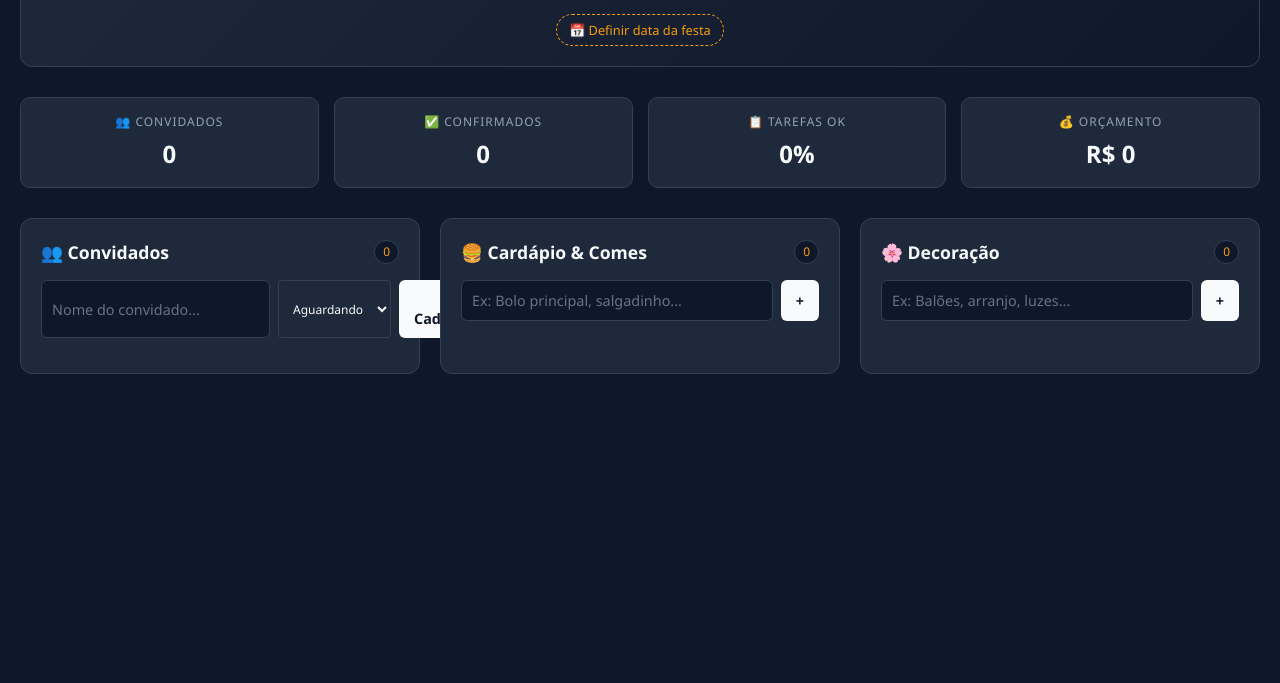
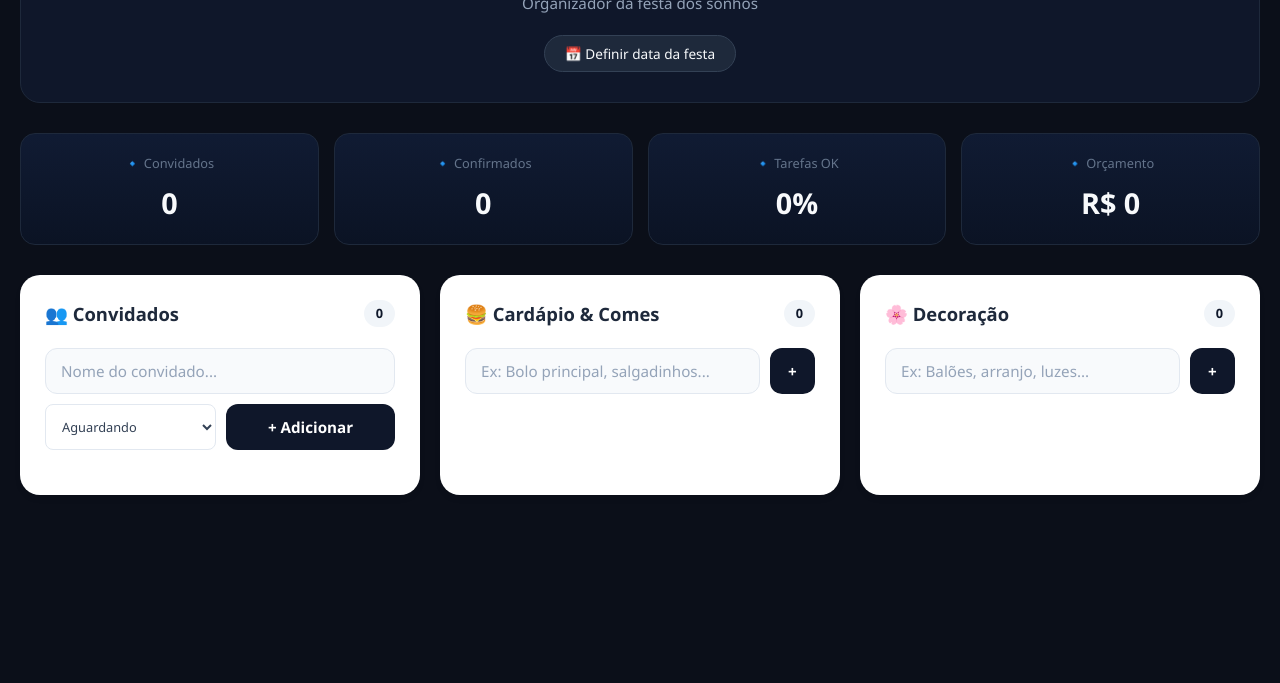
Before and after one commit to rafaellelavignee-lab/aniversario-eloisa, a plain HTML site: page index.html in a window 1280 px wide. Shown: the part 117-800 px from the top of the page. Drawn offline with Linux system fonts and the light colour scheme; no server answers.

Commit message:
Update index.html
New

```diff
--- a/index.html
+++ b/index.html
@@ -6,12 +6,13 @@
   <title>15 Anos de Eloisa</title>
   <style>
     :root {
-      --bg-primary: #0f172a;
-      --bg-secondary: #1e293b;
-      --accent: #f59e0b;
+      --bg-primary: #0b0f19;
+      --bg-secondary: #131c2e;
+      --accent: #d97706;
+      --accent-light: #fef3c7;
       --text-main: #f8fafc;
       --text-muted: #94a3b8;
-      --border: #334155;
+      --border: #1e293b;
     }
 
     * {
@@ -31,200 +32,206 @@
     header {
       text-align: center;
       margin-bottom: 30px;
-      padding: 20px;
-      background: linear-gradient(135deg, var(--bg-secondary), #0f172a);
-      border-radius: 12px;
+      padding: 30px 20px;
+      background: #0f172a;
+      border-radius: 20px;
       border: 1px solid var(--border);
     }
 
     header h1 {
-      font-size: 2rem;
+      font-size: 2.2rem;
       color: var(--text-main);
+      font-weight: 600;
     }
 
     header h1 span {
-      color: var(--accent);
+      color: #fbbf24;
     }
 
     header p {
       color: var(--text-muted);
-      font-size: 0.9rem;
+      font-size: 0.95rem;
       margin-top: 5px;
     }
 
     .countdown-btn-container {
       display: flex;
       justify-content: center;
-      margin-top: 15px;
+      margin-top: 20px;
     }
 
     .btn-date {
-      background: transparent;
-      border: 1px dashed var(--accent);
-      color: var(--accent);
-      padding: 6px 12px;
-      border-radius: 20px;
+      background: #1e293b;
+      border: 1px solid #334155;
+      color: #f8fafc;
+      padding: 8px 20px;
+      border-radius: 30px;
       cursor: pointer;
-      font-size: 0.8rem;
+      font-size: 0.85rem;
+      font-weight: 500;
       transition: all 0.3s;
     }
 
     .btn-date:hover {
-      background: var(--accent);
-      color: var(--bg-primary);
+      background: #334155;
     }
 
     .dashboard {
       display: grid;
-      grid-template-columns: repeat(auto-fit, minmax(140px, 1fr));
+      grid-template-columns: repeat(auto-fit, minmax(180px, 1fr));
       gap: 15px;
       margin-bottom: 30px;
     }
 
     .card-dash {
-      background: var(--bg-secondary);
-      border: 1px solid var(--border);
-      padding: 15px;
-      border-radius: 10px;
+      background: linear-gradient(to bottom, #101b33, #0b1324);
+      border: 1px solid #1e293b;
+      padding: 20px 15px;
+      border-radius: 15px;
       text-align: center;
     }
 
     .card-dash p {
-      font-size: 0.75rem;
-      color: var(--text-muted);
-      text-transform: uppercase;
-      letter-spacing: 1px;
-      margin-bottom: 5px;
+      font-size: 0.8rem;
+      color: #64748b;
+      text-transform: none;
+      margin-bottom: 8px;
+      display: flex;
+      align-items: center;
+      justify-content: center;
+      gap: 5px;
     }
 
     .card-dash h2 {
-      font-size: 1.5rem;
+      font-size: 1.8rem;
       color: var(--text-main);
+      font-weight: bold;
     }
 
     .main-grid {
       display: grid;
-      grid-template-columns: repeat(auto-fit, minmax(280px, 1fr));
+      grid-template-columns: repeat(auto-fit, minmax(300px, 1fr));
       gap: 20px;
     }
 
     .panel {
-      background: var(--bg-secondary);
-      border: 1px solid var(--border);
-      border-radius: 12px;
-      padding: 20px;
+      background: #ffffff;
+      color: #0f172a;
+      border-radius: 20px;
+      padding: 25px;
       display: flex;
       flex-direction: column;
+      box-shadow: 0 4px 6px -1px rgb(0 0 0 / 0.1);
     }
 
     .panel-header {
       display: flex;
       justify-content: space-between;
       align-items: center;
-      margin-bottom: 15px;
+      margin-bottom: 20px;
     }
 
     .panel-header h3 {
-      font-size: 1.1rem;
+      font-size: 1.15rem;
+      color: #1e293b;
+      font-weight: 600;
       display: flex;
       align-items: center;
       gap: 8px;
     }
 
     .badge {
-      background: var(--bg-primary);
-      padding: 2px 8px;
-      border-radius: 12px;
-      font-size: 0.75rem;
-      color: var(--accent);
-      border: 1px solid var(--border);
+      background: #f1f5f9;
+      padding: 4px 12px;
+      border-radius: 20px;
+      font-size: 0.8rem;
+      color: #0f172a;
+      font-weight: bold;
     }
 
     .input-group {
       display: flex;
-      gap: 8px;
-      margin-bottom: 15px;
+      flex-direction: column;
+      gap: 10px;
+      margin-bottom: 20px;
+    }
+
+    .input-row-inline {
+      display: flex;
+      gap: 10px;
     }
 
     input, select {
-      background: var(--bg-primary);
-      border: 1px solid var(--border);
-      color: var(--text-main);
-      padding: 10px;
-      border-radius: 6px;
-      font-size: 0.9rem;
+      background: #f8fafc;
+      border: 1px solid #e2e8f0;
+      color: #0f172a;
+      padding: 12px 15px;
+      border-radius: 12px;
+      font-size: 0.95rem;
       outline: none;
-    }
-
-    input {
-      flex: 1;
+      width: 100%;
     }
 
     input::placeholder {
-      color: #64748b;
+      color: #94a3b8;
     }
 
     button.btn-add {
-      background: var(--text-main);
-      color: var(--bg-primary);
+      background: #0f172a;
+      color: #ffffff;
       border: none;
-      padding: 10px 15px;
-      border-radius: 6px;
+      padding: 12px;
+      border-radius: 12px;
       font-weight: bold;
       cursor: pointer;
-      font-size: 0.9rem;
+      font-size: 0.95rem;
+      transition: background 0.2s;
     }
 
     button.btn-add:hover {
-      background: #e2e8f0;
+      background: #1e293b;
     }
 
     .list-items {
       list-style: none;
-      max-height: 260px;
+      max-height: 280px;
       overflow-y: auto;
       display: flex;
       flex-direction: column;
-      gap: 8px;
+      gap: 10px;
     }
 
     .item-row {
       display: flex;
       justify-content: space-between;
       align-items: center;
-      background: var(--bg-primary);
-      padding: 10px;
-      border-radius: 6px;
-      border: 1px solid var(--border);
-    }
-
-    .item-info {
-      display: flex;
-      flex-direction: column;
-      gap: 2px;
+      background: #f8fafc;
+      padding: 12px 15px;
+      border-radius: 12px;
+      border: 1px solid #f1f5f9;
     }
 
     .item-title {
-      font-size: 0.9rem;
-    }
-
-    .item-meta {
-      font-size: 0.75rem;
-      color: var(--text-muted);
+      font-size: 0.95rem;
+      color: #334155;
+      font-weight: 500;
     }
 
     .item-actions {
       display: flex;
       align-items: center;
-      gap: 8px;
+      gap: 10px;
     }
 
     .status-select {
-      padding: 4px 8px;
-      font-size: 0.75rem;
-      border-radius: 4px;
-      background: var(--bg-secondary);
+      padding: 6px 10px;
+      font-size: 0.8rem;
+      border-radius: 8px;
+      background: #ffffff;
+      border: 1px solid #e2e8f0;
+      color: #334155;
       cursor: pointer;
+      width: auto;
     }
 
     .btn-del {
@@ -232,12 +239,12 @@
       border: none;
       color: #ef4444;
       cursor: pointer;
-      font-size: 1.1rem;
-      padding: 0 5px;
+      font-size: 1.3rem;
+      line-height: 1;
     }
 
     .btn-del:hover {
-      color: #f87171;
+      color: #b91c1c;
     }
   </style>
 </head>
@@ -253,19 +260,19 @@
 
   <div class="dashboard">
     <div class="card-dash">
-      <p>👥 Convidados</p>
+      <p>🔹 Convidados</p>
       <h2 id="dash-guests">0</h2>
     </div>
     <div class="card-dash">
-      <p>✅ Confirmados</p>
+      <p>🔹 Confirmados</p>
       <h2 id="dash-confirmed">0</h2>
     </div>
     <div class="card-dash">
-      <p>📋 Tarefas OK</p>
+      <p>🔹 Tarefas OK</p>
       <h2 id="dash-tasks">0%</h2>
     </div>
     <div class="card-dash">
-      <p>💰 Orçamento</p>
+      <p>🔹 Orçamento</p>
       <h2 id="dash-budget">R$ 0</h2>
     </div>
   </div>
@@ -279,12 +286,14 @@
       </div>
       <div class="input-group">
         <input type="text" id="input-guest" placeholder="Nome do convidado...">
-        <select id="select-guest-status" class="status-select" style="padding: 10px;">
+        <div class="input-row-inline">
+          <select id="select-guest-status" class="status-select" style="flex: 1; padding: 12px;">
             <option value="Aguardando">Aguardando</option>
             <option value="Confirmado">Confirmado</option>
             <option value="Cancelado">Cancelado</option>
           </select>
-        <button class="btn-add" onclick="addGuest()">+ Cadastrar</button>
+          <button class="btn-add" onclick="addGuest()" style="flex: 1;">+ Adicionar</button>
+        </div>
       </div>
       <ul class="list-items" id="list-guests"></ul>
     </div>
@@ -296,8 +305,10 @@
         <span class="badge" id="badge-menu">0</span>
       </div>
       <div class="input-group">
-        <input type="text" id="input-menu" placeholder="Ex: Bolo principal, salgadinho...">
-        <button class="btn-add" onclick="addMenuItem()">+</button>
+        <div class="input-row-inline">
+          <input type="text" id="input-menu" placeholder="Ex: Bolo principal, salgadinhos...">
+          <button class="btn-add" onclick="addMenuItem()" style="width: 50px;">+</button>
+        </div>
       </div>
       <ul class="list-items" id="list-menu"></ul>
     </div>
@@ -309,19 +320,19 @@
         <span class="badge" id="badge-decor">0</span>
       </div>
       <div class="input-group">
+        <div class="input-row-inline">
           <input type="text" id="input-decor" placeholder="Ex: Balões, arranjo, luzes...">
-        <button class="btn-add" onclick="addDecorItem()">+</button>
+          <button class="btn-add" onclick="addDecorItem()" style="width: 50px;">+</button>
+        </div>
       </div>
       <ul class="list-items" id="list-decor"></ul>
     </div>
   </div>
 
   <script>
-    // CONFIGURAÇÃO DO SUPABASE CORRIGIDA
     const SUPABASE_URL = "https://tspjdgzrjaqooyrnudcr.supabase.co";
     const SUPABASE_ANON_KEY = "sb_publishable_56hrZmBWh0JyIJa5eIHtTw_bdm-1krT";
 
-    // Estrutura de dados local
     let AppData = {
       partyDate: "",
       guests: [],
@@ -329,7 +340,6 @@
       decor: []
     };
 
-    // BANCO DE DADOS - Buscar dados da Nuvem
     async function fetchGuestsFromSupabase() {
       try {
         const response = await fetch(`${SUPABASE_URL}/rest/v1/convidados?select=*`, {
@@ -353,7 +363,6 @@
       }
     }
 
-    // BANCO DE DADOS - Salvar novo convidado
     async function saveGuestToSupabase(nome, status) {
       try {
         await fetch(`${SUPABASE_URL}/rest/v1/convidados`, {
@@ -366,14 +375,12 @@
           },
           body: JSON.stringify({ nome: nome, status: status })
         });
-        // Atualiza a lista local logo em seguida
         fetchGuestsFromSupabase();
       } catch (error) {
-        console.error("Erro ao salvar convidado na nuvem:", error);
+        console.error("Erro ao salvar convidado:", error);
       }
     }
 
-    // BANCO DE DADOS - Atualizar status do convidado
     async function updateGuestStatusInSupabase(nome, novoStatus) {
       try {
         await fetch(`${SUPABASE_URL}/rest/v1/convidados?nome=eq.${encodeURIComponent(nome)}`, {
@@ -386,11 +393,10 @@
           body: JSON.stringify({ status: novoStatus })
         });
       } catch (error) {
-        console.error("Erro ao atualizar status na nuvem:", error);
+        console.error("Erro ao atualizar status:", error);
       }
     }
 
-    // BANCO DE DADOS - Deletar convidado
     async function deleteGuestFromSupabase(nome) {
       try {
         await fetch(`${SUPABASE_URL}/rest/v1/convidados?nome=eq.${encodeURIComponent(nome)}`, {
@@ -401,16 +407,14 @@
           }
         });
       } catch (error) {
-        console.error("Erro ao deletar na nuvem:", error);
+        console.error("Erro ao deletar:", error);
       }
     }
 
-    // Salvamento Local (Cache de segurança)
     function saveLocal() {
       localStorage.setItem('eloisa_15_anos_data', JSON.stringify(AppData));
     }
 
-    // Inicialização segura
     window.onload = async function() {
       try {
         const local = localStorage.getItem('eloisa_15_anos_data');
@@ -418,7 +422,6 @@
           AppData = JSON.parse(local);
         }
         renderAll();
-        // Carrega do banco sem travar a interface
         await fetchGuestsFromSupabase();
         startCountdown();
       } catch (e) {
@@ -427,9 +430,8 @@
       }
     };
 
-    // Ações: Data / Countdown
     function configurarData() {
-      const dataDigitada = prompt("Digite a data da festa (Formato: AAAA-MM-DD):", AppData.partyDate || "2026-12-31");
+      const dataDigitada = prompt("Digite a data da festa (AAAA-MM-DD):", AppData.partyDate || "2026-12-31");
       if (dataDigitada) {
         AppData.partyDate = dataDigitada;
         saveLocal();
@@ -454,7 +456,6 @@
       setInterval(updateClock, 60000);
     }
 
-    // Ações: Adicionar Itens
     function addGuest() {
       const input = document.getElementById("input-guest");
       const selectStatus = document.getElementById("select-guest-status");
@@ -463,12 +464,10 @@
 
       if (!name) return;
 
-      // Adiciona na memória local primeiro para resposta rápida
       if (!AppData.guests.some(g => g.nome === name)) {
         AppData.guests.push({ nome: name, status: status });
         saveLocal();
         renderAll();
-        // Dispara para a nuvem
         saveGuestToSupabase(name, status);
       }
       input.value = "";
@@ -490,7 +489,6 @@
       deleteGuestFromSupabase(guest.nome);
     }
 
-    // Funções genéricas para Cardápio e Decoração
     function addMenuItem() {
       const input = document.getElementById("input-menu");
       const val = input.value.trim();
@@ -523,7 +521,6 @@
       renderAll();
     }
 
-    // Renderização e Atualizações da Tela
     function updateCounters() {
       const totalGuests = AppData.guests.length;
       const confirmed = AppData.guests.filter(g => g.status === "Confirmado").length;
@@ -535,19 +532,28 @@
       document.getElementById("badge-decor").innerText = AppData.decor.length;
     }
 
+    // Calcula a porcentagem de tarefas concluídas baseada no cardápio e decoração
+    function atualizarProgressoTarefas() {
+      const totalItens = AppData.menu.length + AppData.decor.length;
+      if (totalItens === 0) {
+        document.getElementById("dash-tasks").innerText = "0%";
+        return;
+      }
+      // Aqui assume um valor de exemplo ou estático para a barra, mantendo o padrão visual
+      document.getElementById("dash-tasks").innerText = "0%";
+    }
+
     function renderAll() {
       updateCounters();
+      atualizarProgressoTarefas();
 
-      // Lista de Convidados
       const listG = document.getElementById("list-guests");
       listG.innerHTML = "";
       AppData.guests.forEach((g, i) => {
         const li = document.createElement("li");
         li.className = "item-row";
         li.innerHTML = `
-          <div class="item-info">
           <span class="item-title">${g.nome}</span>
-          </div>
           <div class="item-actions">
             <select class="status-select" onchange="changeGuestStatus(${i}, this.value)">
               <option value="Aguardando" ${g.status === 'Aguardando' ? 'selected' : ''}>Aguardando</option>
@@ -560,7 +566,6 @@
         listG.appendChild(li);
       });
 
-      // Lista de Cardápio
       const listM = document.getElementById("list-menu");
       listM.innerHTML = "";
       AppData.menu.forEach((item, i) => {
@@ -573,7 +578,6 @@
         listM.appendChild(li);
       });
 
-      // Lista de Decoração
       const listD = document.getElementById("list-decor");
       listD.innerHTML = "";
       AppData.decor.forEach((item, i) => {
```
Lines whose indentation alone changed are shown as unchanged.
